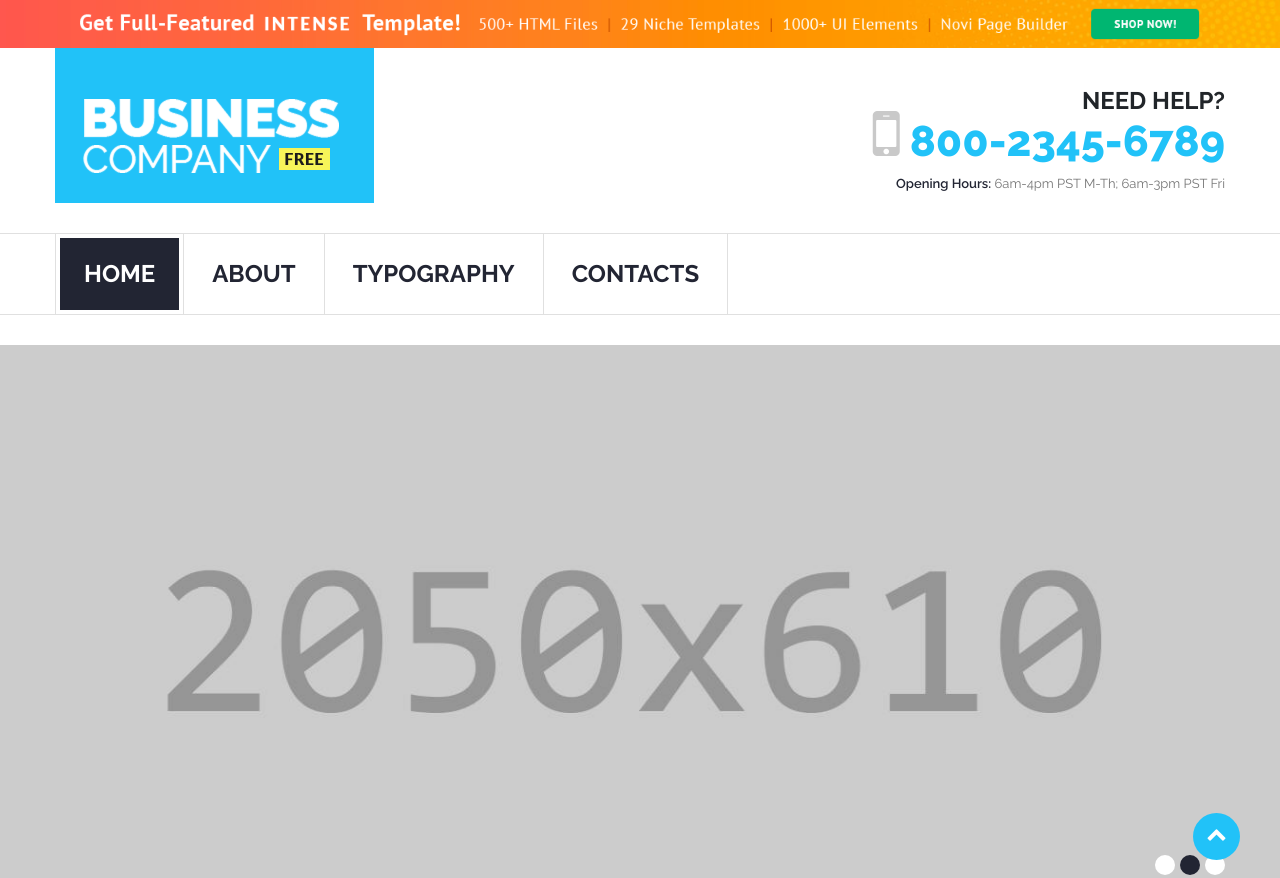
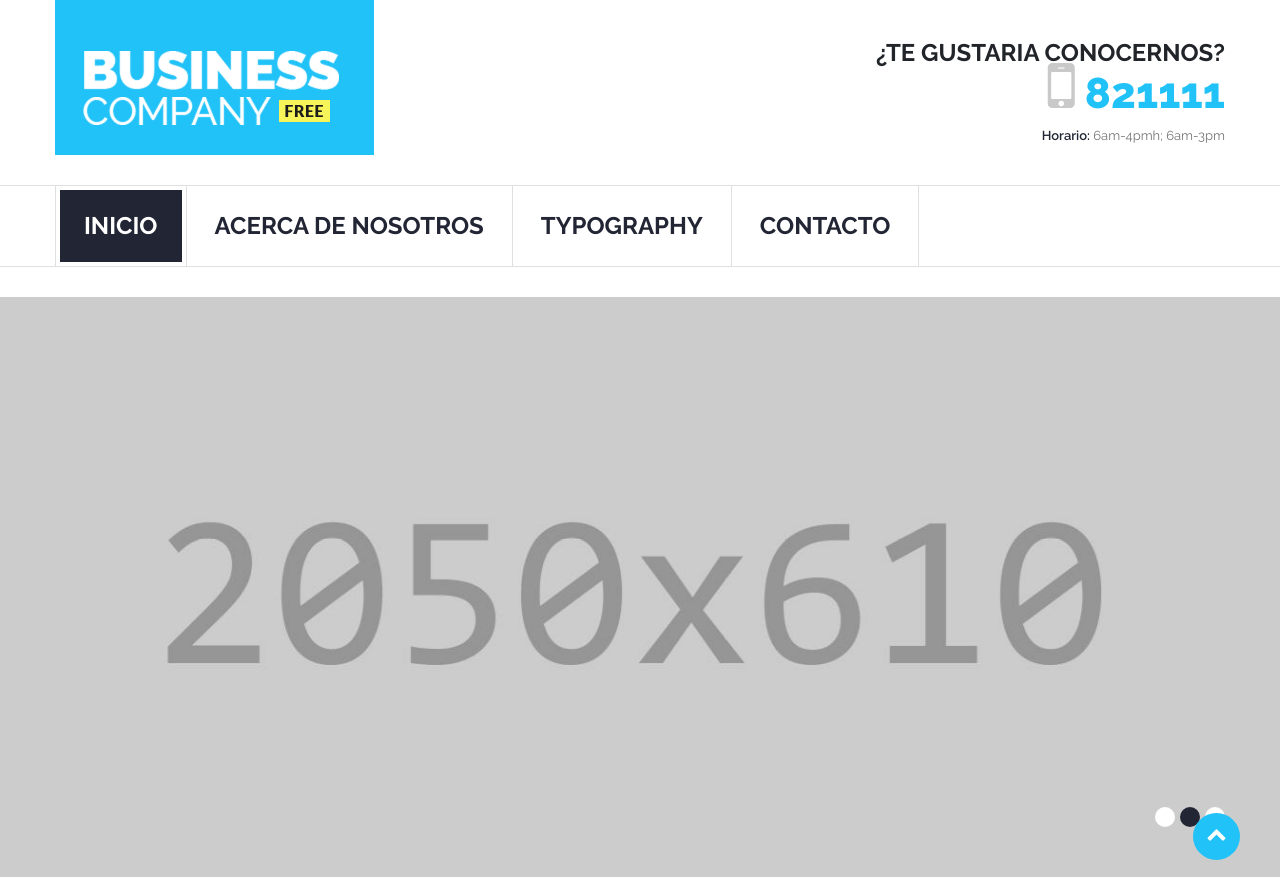
Before and after one commit to ErikaHdz/PaginaWeb, a plain HTML site: page index.html in a window 1280 px wide. Shown: the top 878 px of the page. Drawn offline with Linux system fonts and the light colour scheme; some packages are replaced by stand-ins of ours.

Commit message:
Add files via upload

```diff
--- a/index.html
+++ b/index.html
@@ -21,7 +21,7 @@
       </div>
     </div>
     <div class="page">
-      <!--Banner--><a class="section section-banner d-none d-lg-block" href="https://www.templatemonster.com/intense-multipurpose-html-template.html" target="_blank" style="background-image: url(images/banner/banner-bg-04-1920x60.jpg); background-image: -webkit-image-set( url(images/banner/banner-bg-04-1920x60.jpg) 1x, url(images/banner/banner-bg-04-3840x120.jpg) 2x )"><img src="images/banner/banner-fg-04-1600x60.png" srcset="images/banner/banner-fg-04-1600x60.png 1x, images/banner/banner-fg-04-3200x120.png 2x" alt="" width="1600" height="310"></a>
+
       <!--Header-->
       <header class="section page-header">
         <!--RD Navbar-->
@@ -38,8 +38,8 @@
                 </div>
                 <div class="rd-navbar-info">
                         <div class="info">
-                          <div class="info-heading">Need Help?</div><a class="info-link" href="tel:#"><span class="info-icon fa-mobile"></span> 800-2345-6789</a>
-                          <div class="info-small"><strong>Opening Hours:</strong> 6am-4pm PST M-Th; 6am-3pm PST Fri</div>
+                          <div class="info-heading">¿Te gustaria conocernos?</div><a class="info-link" href="tel:#"><span class="info-icon fa-mobile"></span> 821111</a>
+                          <div class="info-small"><strong>Horario:</strong> 6am-4pmh; 6am-3pm</div>
                         </div>
                 </div>
               </div>
@@ -47,10 +47,10 @@
             <div class="rd-navbar-section">
               <div class="rd-navbar-container">
                       <ul class="rd-navbar-nav">
-                        <li class="rd-nav-item active"><a class="rd-nav-link" href="index.html">Home</a></li>
-                        <li class="rd-nav-item"><a class="rd-nav-link" href="about.html">About</a></li>
+                        <li class="rd-nav-item active"><a class="rd-nav-link" href="index.html">Inicio</a></li>
+                        <li class="rd-nav-item"><a class="rd-nav-link" href="about.html">Acerca de Nosotros</a></li>
                         <li class="rd-nav-item"><a class="rd-nav-link" href="typography.html">Typography</a></li>
-                        <li class="rd-nav-item"><a class="rd-nav-link" href="contacts.html">Contacts</a></li>
+                        <li class="rd-nav-item"><a class="rd-nav-link" href="contacts.html">Contacto</a></li>
                       </ul>
               </div>
             </div>
```
